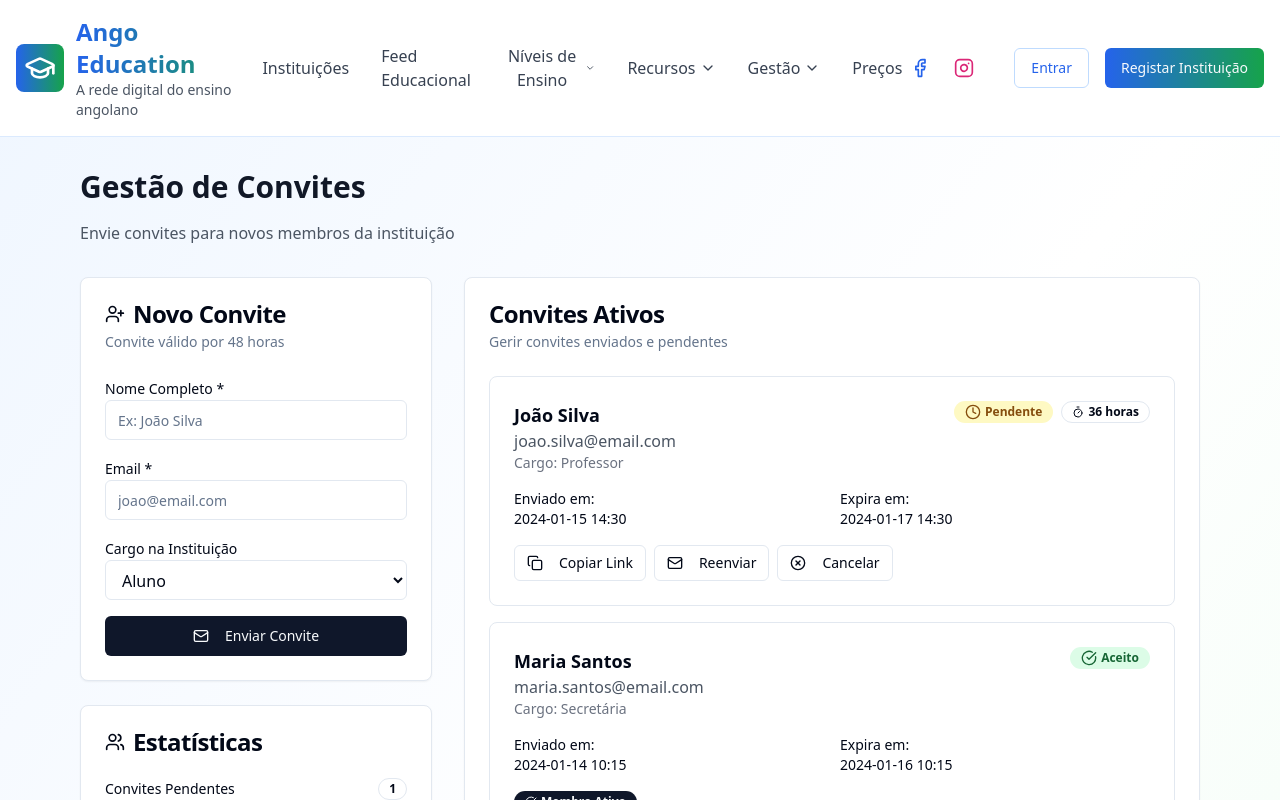
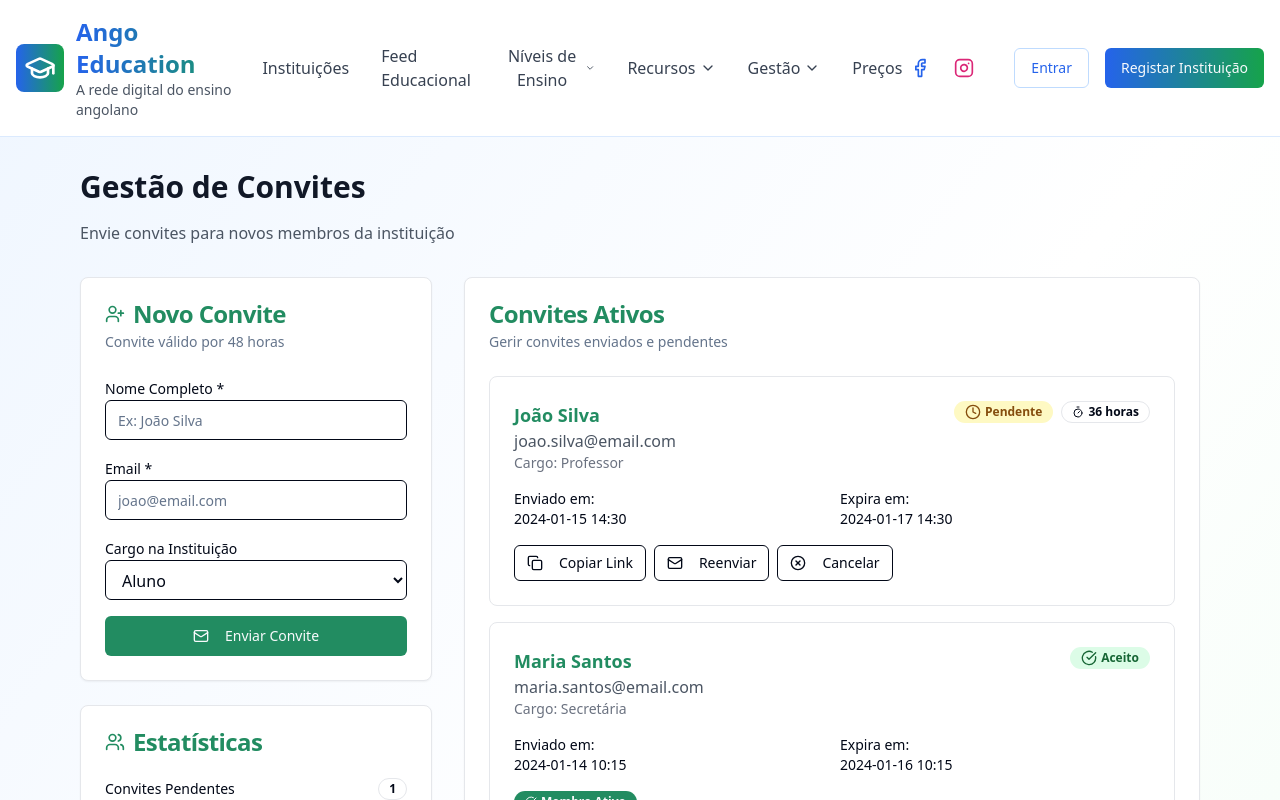
Before and after one commit to elsiocosta/angola-education-hub-02, a React (Vite) app: page /invites in a window 1280 px wide. Shown: the top 800 px of the page. Built offline with nearby package versions, Linux system fonts and the light colour scheme.

Commit message:
Refactor: Apply visual identity improvements
Apply the visual identity improvements plan, including color system, typography, animations, and other visual elements.

```diff
--- a/src/index.css
+++ b/src/index.css
@@ -1,11 +1,14 @@
+
 @tailwind base;
 @tailwind components;
 @tailwind utilities;
 
-/* Definition of the design system. All colors, gradients, fonts, etc should be defined here. */
+/* --- Identidade Visual Ango Education --- */
+@import url('https://fonts.googleapis.com/css2?family=Poppins:wght@400;700&display=swap');
 
 @layer base {
   :root {
+    /* Paleta principal baseada na marca e bandeira de Angola */
     --background: 0 0% 100%;
     --foreground: 222.2 84% 4.9%;
 
@@ -15,89 +18,109 @@
     --popover: 0 0% 100%;
     --popover-foreground: 222.2 84% 4.9%;
 
-    --primary: 222.2 47.4% 11.2%;
+    --primary: 156 61% 34%; /* Verde Ango Education */
     --primary-foreground: 210 40% 98%;
 
-    --secondary: 210 40% 96.1%;
-    --secondary-foreground: 222.2 47.4% 11.2%;
+    --secondary: 216 99% 60%; /* Azul Ango Education */
+    --secondary-foreground: 210 40% 98%;
+
+    --accent: 46 97% 63%; /* Amarelo inspirado na bandeira */
+    --accent-foreground: 49 61% 19%;
+
+    --danger: 0 68% 52%; /* Inspirado no vermelho da bandeira */
+    --danger-foreground: 210 40% 98%;
 
     --muted: 210 40% 96.1%;
     --muted-foreground: 215.4 16.3% 46.9%;
 
-    --accent: 210 40% 96.1%;
-    --accent-foreground: 222.2 47.4% 11.2%;
-
-    --destructive: 0 84.2% 60.2%;
-    --destructive-foreground: 210 40% 98%;
-
-    --border: 214.3 31.8% 91.4%;
-    --input: 214.3 31.8% 91.4%;
-    --ring: 222.2 84% 4.9%;
+    /* Gradientes da Marca */
+    --hero-gradient: linear-gradient(90deg, #0466c8 0%, #1cb59f 100%);
+    --angular-gradient: linear-gradient(120deg, #d90429 5%, #22223b 95%);
+    --gradient-yellow-accent: linear-gradient(90deg, #ffe066 0%, #fab005 100%);
 
     --radius: 0.5rem;
 
-    --sidebar-background: 0 0% 98%;
-
-    --sidebar-foreground: 240 5.3% 26.1%;
-
-    --sidebar-primary: 240 5.9% 10%;
-
-    --sidebar-primary-foreground: 0 0% 98%;
-
-    --sidebar-accent: 240 4.8% 95.9%;
-
-    --sidebar-accent-foreground: 240 5.9% 10%;
-
-    --sidebar-border: 220 13% 91%;
-
-    --sidebar-ring: 217.2 91.2% 59.8%;
+    /* Definição de fonte principal */
+    --font-base: 'Poppins', ui-sans-serif, system-ui, -apple-system, BlinkMacSystemFont, "Segoe UI", Roboto, Arial, sans-serif;
   }
 
-  .dark {
-    --background: 222.2 84% 4.9%;
-    --foreground: 210 40% 98%;
+  body {
+    @apply bg-background text-foreground antialiased;
+    font-family: var(--font-base);
+    background: linear-gradient(140deg, #e8f1fb 0%, #f0fdf4 100%);
+    /* animação de fade in ao carregar */
+    animation: fade-in 1s cubic-bezier(.66,0,0,1) both;
+  }
 
-    --card: 222.2 84% 4.9%;
-    --card-foreground: 210 40% 98%;
-
-    --popover: 222.2 84% 4.9%;
-    --popover-foreground: 210 40% 98%;
-
-    --primary: 210 40% 98%;
-    --primary-foreground: 222.2 47.4% 11.2%;
-
-    --secondary: 217.2 32.6% 17.5%;
-    --secondary-foreground: 210 40% 98%;
-
-    --muted: 217.2 32.6% 17.5%;
-    --muted-foreground: 215 20.2% 65.1%;
-
-    --accent: 217.2 32.6% 17.5%;
-    --accent-foreground: 210 40% 98%;
-
-    --destructive: 0 62.8% 30.6%;
-    --destructive-foreground: 210 40% 98%;
-
-    --border: 217.2 32.6% 17.5%;
-    --input: 217.2 32.6% 17.5%;
-    --ring: 212.7 26.8% 83.9%;
-    --sidebar-background: 240 5.9% 10%;
-    --sidebar-foreground: 240 4.8% 95.9%;
-    --sidebar-primary: 224.3 76.3% 48%;
-    --sidebar-primary-foreground: 0 0% 100%;
-    --sidebar-accent: 240 3.7% 15.9%;
-    --sidebar-accent-foreground: 240 4.8% 95.9%;
-    --sidebar-border: 240 3.7% 15.9%;
-    --sidebar-ring: 217.2 91.2% 59.8%;
+  h1, h2, h3, h4, h5, h6 {
+    font-family: var(--font-base);
+    color: hsl(var(--primary));
+    font-weight: 700;
   }
 }
 
-@layer base {
-  * {
-    @apply border-border;
+/* --- Animações extras (pulse, underline, hover-scale) --- */
+@layer utilities {
+  .hover-scale {
+    @apply transition-transform duration-200 hover:scale-105;
   }
 
-  body {
-    @apply bg-background text-foreground;
+  .hero-gradient-text {
+    background: var(--hero-gradient);
+    -webkit-background-clip: text;
+    -webkit-text-fill-color: transparent;
+    background-clip: text;
+    text-fill-color: transparent;
+  }
+
+  .highlight-angola {
+    background: var(--angular-gradient);
+    -webkit-background-clip: text;
+    -webkit-text-fill-color: transparent;
+    background-clip: text;
+    text-fill-color: transparent;
+  }
+
+  .btn-yellow {
+    @apply bg-yellow-400 text-yellow-900 font-bold hover:bg-yellow-500 transition-all;
+  }
+
+  .pulse {
+    animation: pulse 2s cubic-bezier(0.4, 0, 0.6, 1) infinite;
   }
 }
+
+@keyframes pulse {
+  0%,100% { opacity: 1 }
+  50% { opacity: 0.5 }
+}
+
+/* --- Exemplo: headlines destacadas para Hero --- */
+.hero-headline {
+  @apply text-5xl lg:text-6xl font-bold leading-tight hero-gradient-text;
+}
+
+/* --- Cards Visuais Aprimorados --- */
+.card-branded {
+  @apply bg-white shadow-lg rounded-2xl border-2 border-blue-100 transition hover:shadow-xl hover-scale;
+}
+
+/* --- Formulários com feedback visual --- */
+input:focus,
+select:focus,
+textarea:focus {
+  border-color: hsl(var(--primary));
+  outline: none;
+  box-shadow: 0 0 0 2px hsl(var(--primary) / 0.25);
+  transition: box-shadow .2s;
+}
+
+/* --- Transição suave para dark mode --- */
+body, .bg-background {
+  transition: background 0.3s;
+}
+
+/* --- Melhor contraste para dark --- */
+.dark body {
+  background: linear-gradient(120deg, #0f172a 0%, #256d85 100%);
+}
--- a/tailwind.config.ts
+++ b/tailwind.config.ts
@@ -18,6 +18,9 @@ export default {
 			}
 		},
 		extend: {
+			fontFamily: {
+				sans: ['Poppins', 'ui-sans-serif', 'system-ui', '-apple-system', 'BlinkMacSystemFont', '"Segoe UI"', 'Roboto', 'Arial', 'sans-serif'],
+			},
 			colors: {
 				border: 'hsl(var(--border))',
 				input: 'hsl(var(--input))',
```
